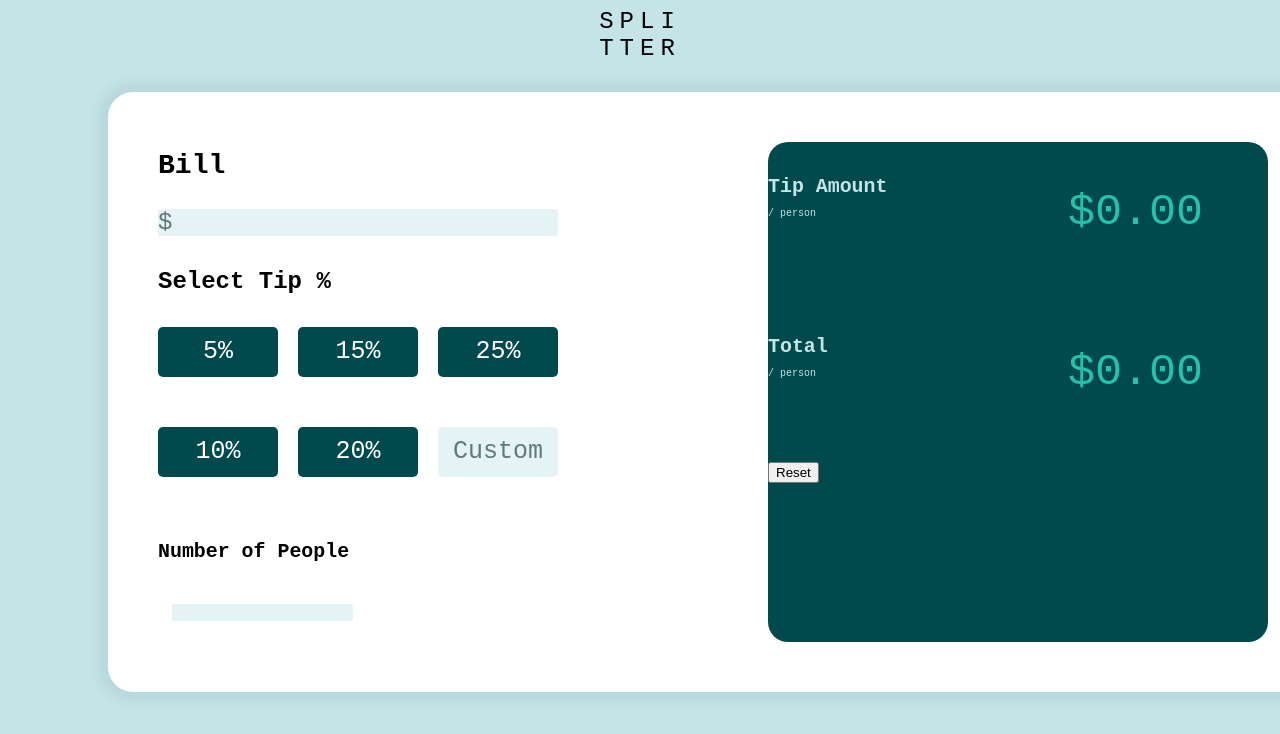
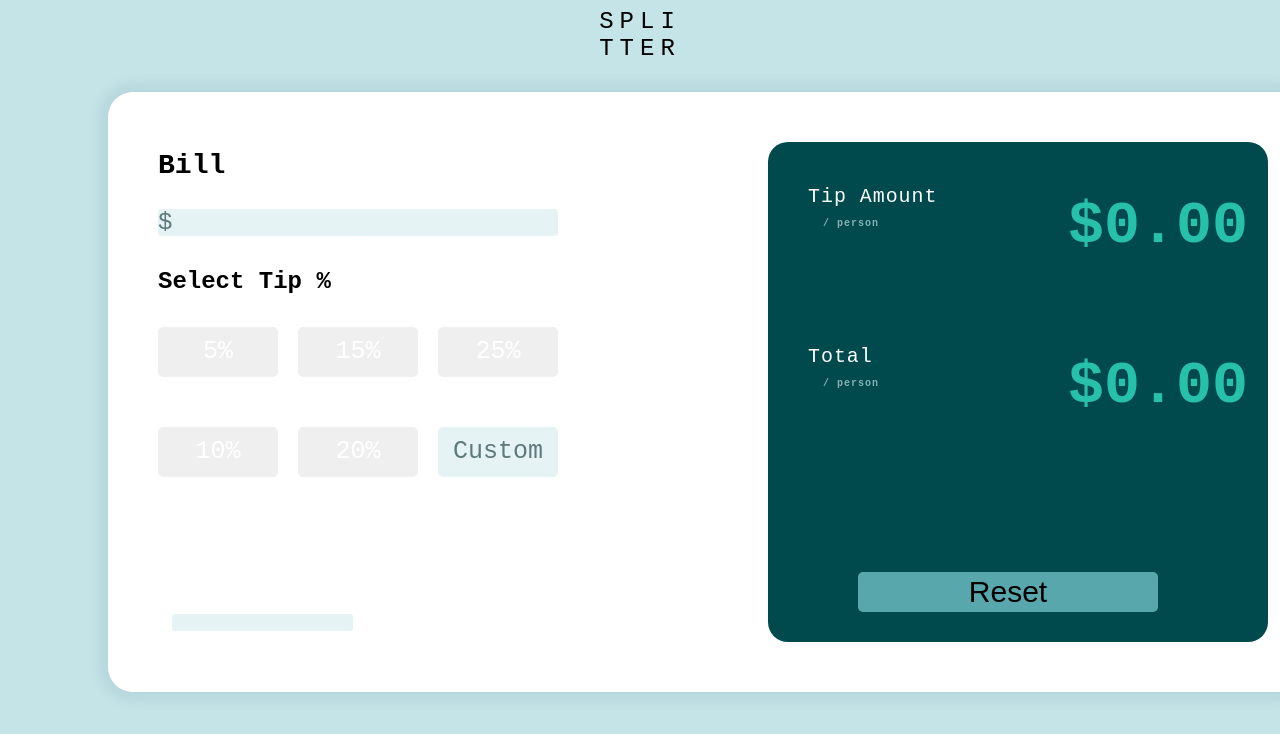
Before and after one commit to ktcwn/tip-calculator, a plain HTML site: page index.html in a window 1280 px wide. Shown: the top 734 px of the page. Drawn offline with Linux system fonts and the light colour scheme.

Commit message:
updated more styling to right div

```diff
--- a/index.html
+++ b/index.html
@@ -72,8 +72,10 @@
         </p>
       </h5>
       <p class="totals">$0.00</p>
-      <div>
-        <button id="resetBtn">Reset</button>
+      <div class="btnBottom">
+        <button id="resetBtn">
+          Reset
+        </button>
       </div>
     </div>
     <!--- Reset Button --->
--- a/style.css
+++ b/style.css
@@ -4,7 +4,8 @@
     --darkGrayCyan: hsl(186, 14%, 43%);
     --lightGrayCyan: hsl(185, 41%, 84%);
     --lightCyan: hsl(185, 70%, 84%);
-
+    --grayishCyan: hsl(184, 24%, 62%);
+    --resetBtn: hsl(184, 34%, 51%);
     --lightgray: hsl(185, 41%, 93%);
     --white: hsl(0, 0%, 100%);
     font-family: monospace;
@@ -20,6 +21,14 @@ header {
     letter-spacing: 6px;
     font-weight: 400;
     text-align: center;
+}
+
+h5 {
+    padding-top: 10px;
+    padding-left: 40px;
+    font-weight: 540;
+    letter-spacing: 1px;
+    color: white;
 }
 
 .left-section {
@@ -68,7 +77,6 @@ header {
     width: 120px;
     height: 50px;
     color: white;
-    background-color: var(--veryDarkCyan);
     font-size: 25px;
     font-weight: 540;
 }
@@ -80,17 +88,31 @@ header {
 }
 
 .per-person {
+    padding-left: 15px;
+    letter-spacing: 1px;
     font-size: 10px;
-    font-weight: 200;
+    font-weight: 550;
+    color: var(--grayishCyan);
 }
 
 .totals {
     color: var(--primary);
-    font-size: 45px;
-    font-weight: 500;
-    transform: translate(60%, -80px);
+    font-size: 60px;
+    font-weight: 700;
+    transform: translate(60%, -90px);
 }
 
 #resetBtn {
-    display: flex;
+    font-size: 30px;
+    height: 40px;
+    width: 300px;
+    transform: translate(30%, 10px);
+    background-color: var(--resetBtn);
+    outline: none;
+    border: none;
+    border-radius: 5px;
 }
+
+.btnBottom {
+    padding-top: 100px;
+}
```
